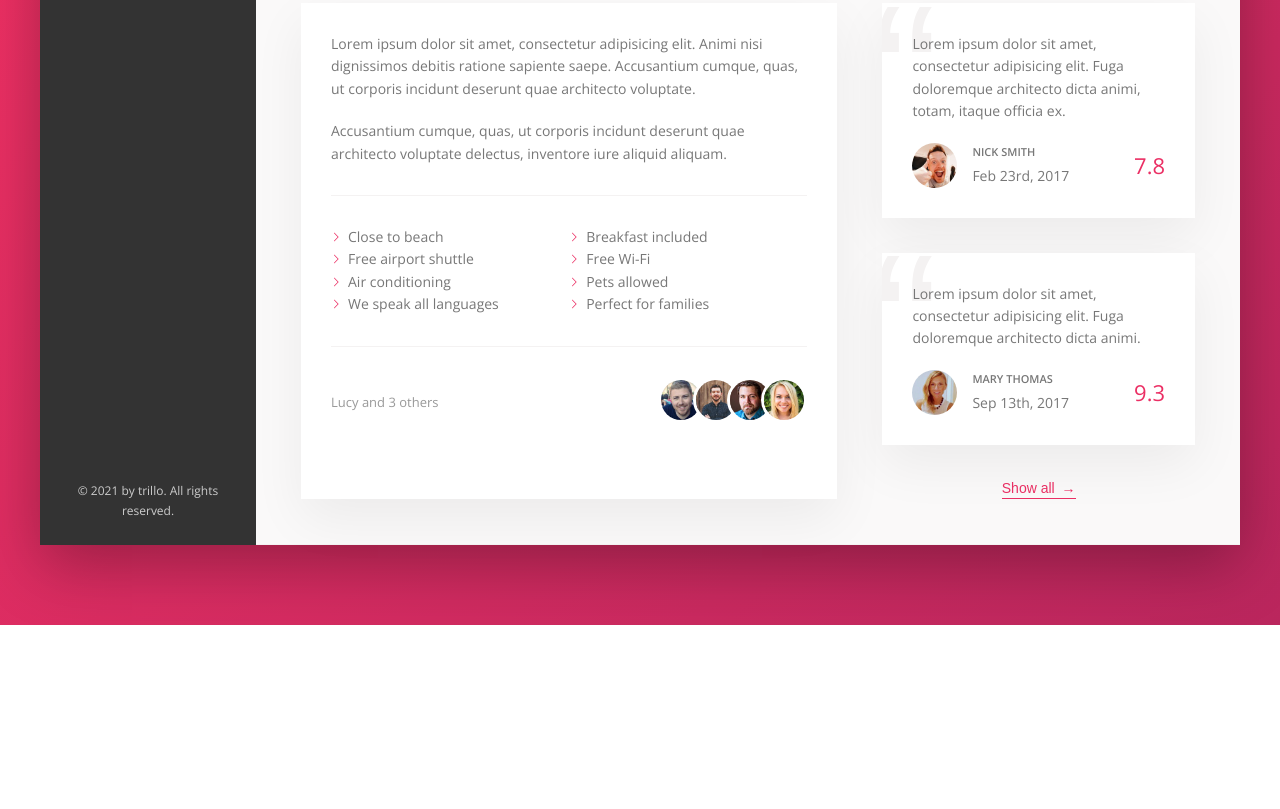
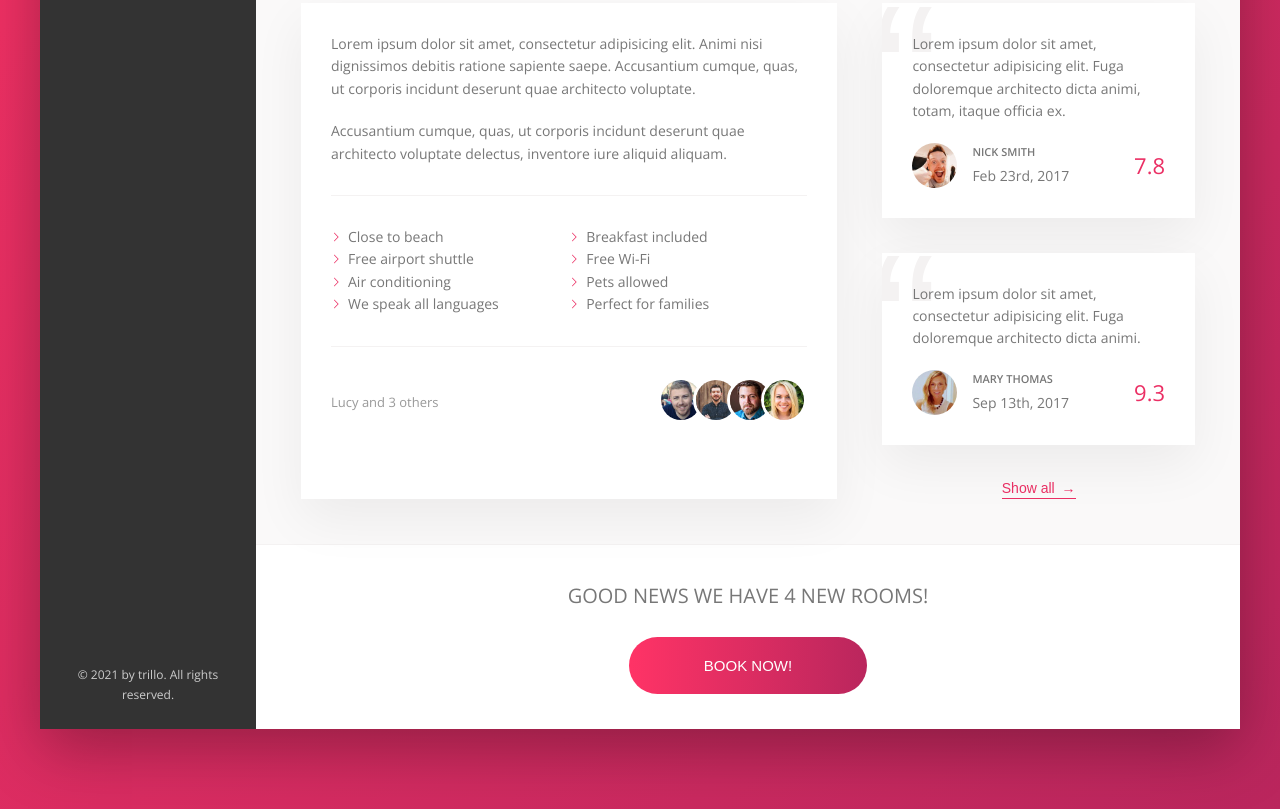
Before and after one commit to itssabhishek/Trillo, a website: page index.html in a window 1280 px wide. Shown: the part 644-1453 px from the top of the page. Before the commit the page ends 1269 px from the top, so only its background shows below. Drawn offline with nearby package versions, Linux system fonts and the light colour scheme.

Commit message:
Eighth Commit

```diff
--- a/index.html
+++ b/index.html
@@ -207,6 +207,15 @@
                         <button class="btn-inline"> Show all <span>&rarr;</span></button>
                     </div>
                 </div>
+                <div class="cta">
+                    <h2 class="cta__book-now">
+                        Good news we have 4 new rooms!
+                    </h2>
+                    <button class="btn">
+                        <span class="btn__visible">Book now!</span>
+                        <span class="btn__invisible">Only 4 rooms left</span>
+                    </button>
+                </div>
             </main>
         </div>
     </div>
--- a/sass/_components.scss
+++ b/sass/_components.scss
@@ -425,3 +425,71 @@
       z-index: 1;
     }
 }
+
+
+//call to action
+
+.cta{
+    padding: 3.5rem 0;
+    text-align: center;
+
+    &__book-now{
+        font-size: 2rem;
+        font-weight: 300;
+        text-transform: uppercase;
+        margin-bottom: 2.5rem;
+
+    }
+}
+
+
+//btn
+
+.btn{
+    font-size: 1.5rem;
+    font-weight: 300;
+    text-transform: uppercase;
+    border-radius: 100px;
+    border: none;
+    background-image: linear-gradient(to right , var(--color-primary-light), var(--color-primary-dark));
+    color: #fff;
+    position: relative;
+    overflow: hidden;
+    cursor: pointer;
+
+    &__visible{
+        display: inline-block;
+        padding: 2rem 7.5rem;
+        transition: all .2s;
+
+    }
+
+    &__invisible{
+        display: inline-block;
+        position: absolute;
+        padding: 2rem 0;
+        height: 100%;
+        width: 100%;
+        left: 0;
+        top: -100%;
+        transition: all .2s;
+    }
+
+    &:hover{
+    background-image: linear-gradient(to left, var(--color-primary-light), var(--color-primary-dark));
+    }
+
+    &:hover &__visible {
+        transform: translateY(100%);
+    }
+
+    &:hover &__invisible {
+        top: 0;
+    }
+
+    &:focus{
+        outline: none;
+        animation: pulsate 1s infinite;
+    }
+
+}
```
Also changed, not shown: css/style.css.
